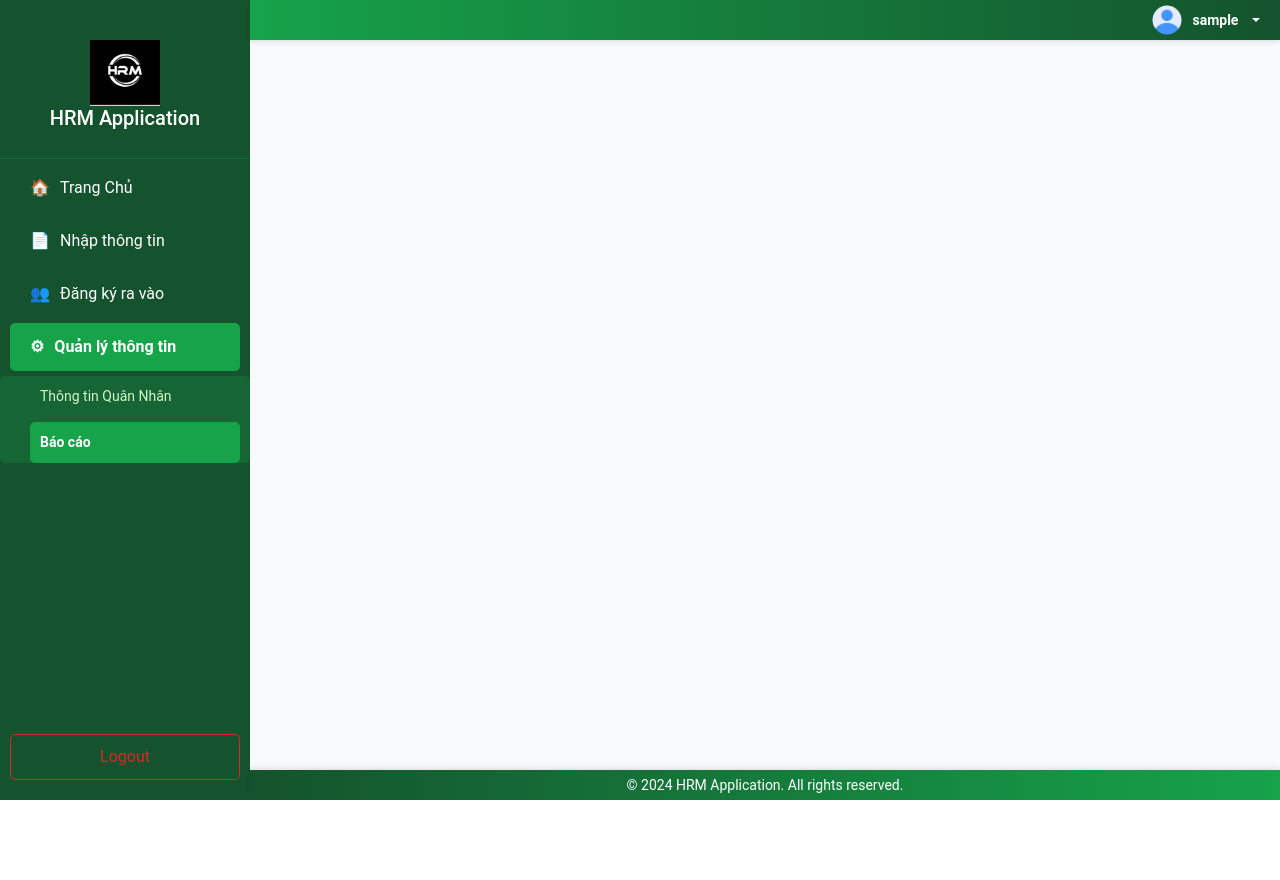
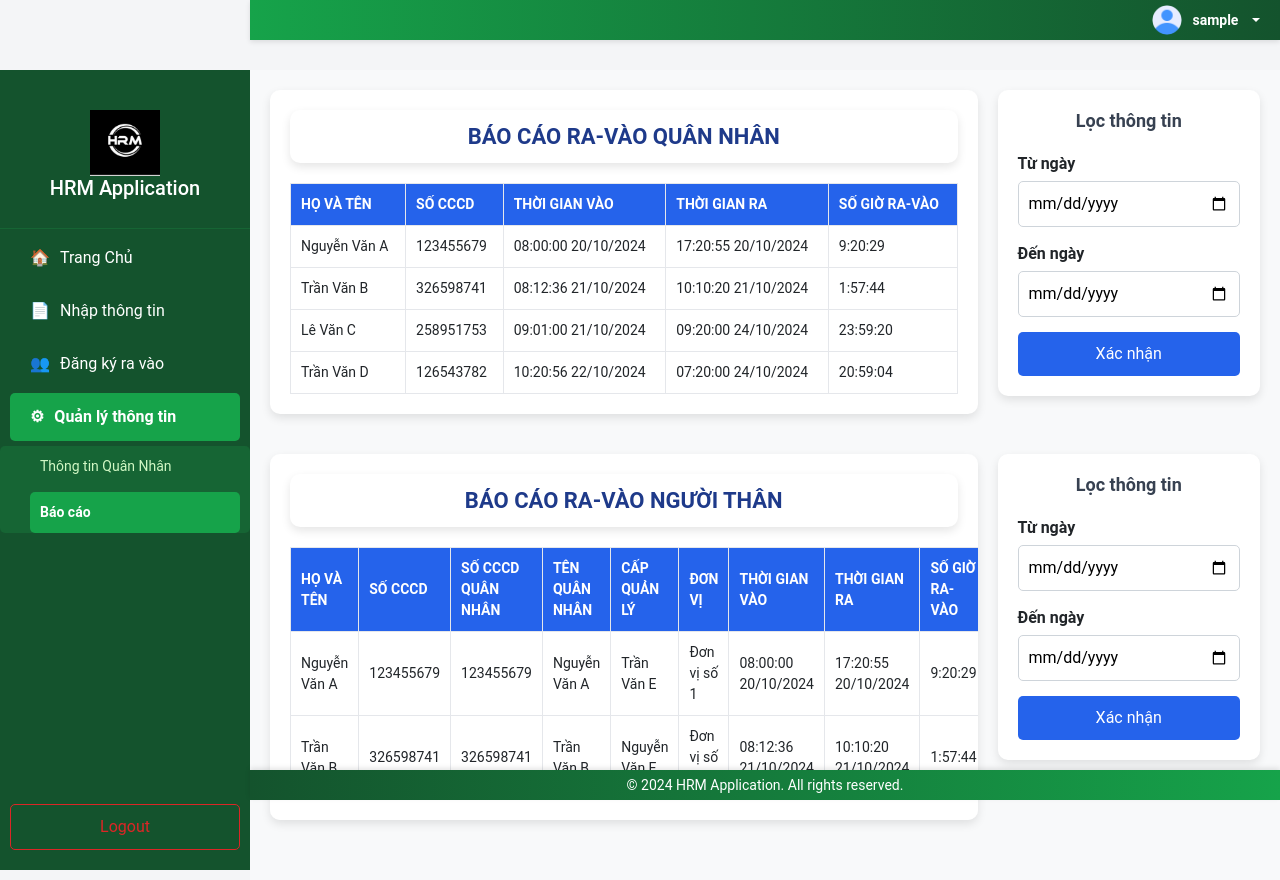
Before and after one commit to hanatools/shield-check, a Flask app: page /reports in a window 1280 px wide. Before the commit the page ends 800 px from the top, so only its background shows below. Run offline with Flask 3, Linux system fonts and the light colour scheme; the visitor is signed in with stand-in values (Sample User, id 1); some libraries are stand-ins or nearby versions.

Commit message:
update report template

```diff
--- /dev/null
+++ b/application/static/css/custom/reports.css
@@ -0,0 +1,108 @@
+/* Content Styling */
+.content {
+    padding: 20px;
+    background-color: #f8f9fa; /* Light gray background */
+    min-height: calc(100vh - 70px); /* Account for the header height */
+    margin-top: 70px; /* Prevent overlap with header */
+}
+
+/* Report Section */
+.report-section {
+    margin-bottom: 40px;
+    display: flex;
+    justify-content: space-between;
+    align-items: flex-start;
+    gap: 20px;
+}
+
+/* Report Title */
+.report-title {
+    font-size: 22px;
+    font-weight: bold;
+    text-transform: uppercase;
+    color: #1e3a8a; /* Dark navy */
+    text-align: center;
+    margin-bottom: 20px;
+    background: white;
+    padding: 10px;
+    border-radius: 10px;
+    box-shadow: 0 4px 10px rgba(0, 0, 0, 0.1);
+    width: 100%;
+}
+
+/* Table Container */
+.table-container {
+    flex: 3;
+    background: white;
+    border-radius: 10px;
+    box-shadow: 0 4px 10px rgba(0, 0, 0, 0.1);
+    padding: 20px;
+    overflow-x: auto; /* Horizontal scroll for smaller screens */
+}
+
+.table-container table {
+    width: 100%;
+    border-collapse: collapse;
+}
+
+.table-container th,
+.table-container td {
+    padding: 10px;
+    text-align: left;
+    border: 1px solid #e5e7eb; /* Light gray border */
+    font-size: 14px;
+}
+
+.table-container th {
+    background-color: #2563eb; /* Blue headers */
+    color: white;
+    text-transform: uppercase;
+    font-weight: bold;
+}
+
+/* Filter Box */
+.filter-box {
+    flex: 1;
+    background: white;
+    border-radius: 10px;
+    box-shadow: 0 4px 10px rgba(0, 0, 0, 0.1);
+    padding: 20px;
+}
+
+.filter-box h4 {
+    font-size: 18px;
+    font-weight: bold;
+    color: #374151; /* Neutral gray */
+    margin-bottom: 20px;
+    text-align: center;
+}
+
+.filter-box label {
+    font-weight: bold;
+    margin-bottom: 5px;
+    display: block;
+}
+
+.filter-box input {
+    width: 100%;
+    border: 1px solid #ced4da;
+    border-radius: 5px;
+    padding: 10px;
+    margin-bottom: 15px;
+}
+
+.filter-box button {
+    background-color: #2563eb; /* Blue button */
+    color: white;
+    border: none;
+    border-radius: 5px;
+    padding: 10px;
+    font-size: 16px;
+    cursor: pointer;
+    width: 100%;
+    transition: all 0.3s ease;
+}
+
+.filter-box button:hover {
+    background-color: #1d4ed8; /* Darker blue */
+}
--- a/application/templates/reports.html
+++ b/application/templates/reports.html
@@ -1,7 +1,7 @@
 {% extends "member_base.html" %}
 
 {% block stylecss %}
-<link rel="stylesheet" href="{{ url_for('static', filename='css/custom/input_personal.css') }}">
+<link rel="stylesheet" href="{{ url_for('static', filename='css/custom/reports.css') }}">
 {% endblock %}
 
 {% block title %}
@@ -10,11 +10,123 @@
 
 {% block content %}
 <div class="content">
+    <!-- Quân Nhân Report -->
+    <div class="report-section">
+        <div class="table-container">
+            <div class="report-title">Báo Cáo Ra-Vào Quân Nhân</div>
+            <table>
+                <thead>
+                <tr>
+                    <th>Họ và tên</th>
+                    <th>Số CCCD</th>
+                    <th>Thời gian vào</th>
+                    <th>Thời gian ra</th>
+                    <th>Số giờ ra-vào</th>
+                </tr>
+                </thead>
+                <tbody>
+                <tr>
+                    <td>Nguyễn Văn A</td>
+                    <td>123455679</td>
+                    <td>08:00:00 20/10/2024</td>
+                    <td>17:20:55 20/10/2024</td>
+                    <td>9:20:29</td>
+                </tr>
+                <tr>
+                    <td>Trần Văn B</td>
+                    <td>326598741</td>
+                    <td>08:12:36 21/10/2024</td>
+                    <td>10:10:20 21/10/2024</td>
+                    <td>1:57:44</td>
+                </tr>
+                <tr>
+                    <td>Lê Văn C</td>
+                    <td>258951753</td>
+                    <td>09:01:00 21/10/2024</td>
+                    <td>09:20:00 24/10/2024</td>
+                    <td>23:59:20</td>
+                </tr>
+                <tr>
+                    <td>Trần Văn D</td>
+                    <td>126543782</td>
+                    <td>10:20:56 22/10/2024</td>
+                    <td>07:20:00 24/10/2024</td>
+                    <td>20:59:04</td>
+                </tr>
+                </tbody>
+            </table>
+        </div>
+        <div class="filter-box">
+            <h4>Lọc thông tin</h4>
+            <form>
+                <label for="fromDate1">Từ ngày</label>
+                <input type="date" id="fromDate1">
+                <label for="toDate1">Đến ngày</label>
+                <input type="date" id="toDate1">
+                <button type="submit">Xác nhận</button>
+            </form>
+        </div>
+    </div>
 
+    <!-- Người Thân Report -->
+    <div class="report-section">
+        <div class="table-container">
+            <div class="report-title">Báo Cáo Ra-Vào Người Thân</div>
+            <table>
+                <thead>
+                <tr>
+                    <th>Họ và tên</th>
+                    <th>Số CCCD</th>
+                    <th>Số CCCD quân nhân</th>
+                    <th>Tên quân nhân</th>
+                    <th>Cấp quản lý</th>
+                    <th>Đơn vị</th>
+                    <th>Thời gian vào</th>
+                    <th>Thời gian ra</th>
+                    <th>Số giờ ra-vào</th>
+                </tr>
+                </thead>
+                <tbody>
+                <tr>
+                    <td>Nguyễn Văn A</td>
+                    <td>123455679</td>
+                    <td>123455679</td>
+                    <td>Nguyễn Văn A</td>
+                    <td>Trần Văn E</td>
+                    <td>Đơn vị số 1</td>
+                    <td>08:00:00 20/10/2024</td>
+                    <td>17:20:55 20/10/2024</td>
+                    <td>9:20:29</td>
+                </tr>
+                <tr>
+                    <td>Trần Văn B</td>
+                    <td>326598741</td>
+                    <td>326598741</td>
+                    <td>Trần Văn B</td>
+                    <td>Nguyễn Văn E</td>
+                    <td>Đơn vị số 1</td>
+                    <td>08:12:36 21/10/2024</td>
+                    <td>10:10:20 21/10/2024</td>
+                    <td>1:57:44</td>
+                </tr>
+                </tbody>
+            </table>
+        </div>
+        <div class="filter-box">
+            <h4>Lọc thông tin</h4>
+            <form>
+                <label for="fromDate2">Từ ngày</label>
+                <input type="date" id="fromDate2">
+                <label for="toDate2">Đến ngày</label>
+                <input type="date" id="toDate2">
+                <button type="submit">Xác nhận</button>
+            </form>
+        </div>
+    </div>
 </div>
 {% endblock %}
 
 
 {% block stylejs %}
-<script src="{{ url_for('static', filename='js/custom/input_personal.js') }}"></script>
+<script src="{{ url_for('static', filename='js/custom/reports.js') }}"></script>
 {% endblock %}
```
Also changed, not shown: application/static/js/custom/reports.js (added).
